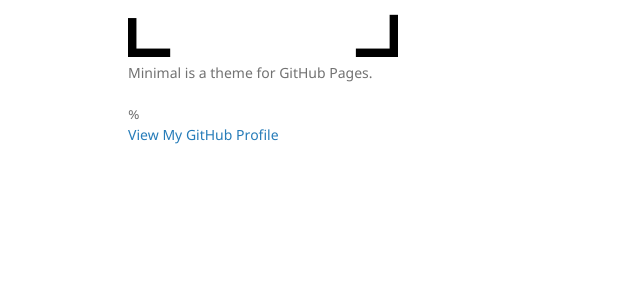
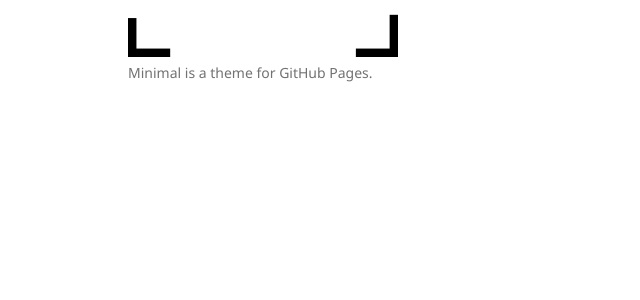
Before and after one commit to blazelisheng/blazelisheng.github.io, a Jekyll site: the page built from index.md, in a window 1280 px wide. Shown: the part 221-521 px from the top of the page, without its empty margins (82-722 px from the left). Built offline with Jekyll 4.4.1, drawn with Linux system fonts in a browser that asks for light colours; our own code applies the rules of GitHub Pages for plain Markdown files.

Commit message:
Update default.html

```diff
--- a/_layouts/default.html
+++ b/_layouts/default.html
@@ -22,13 +22,9 @@
 
         <p>{{ site.description | default: site.github.project_tagline }}</p>
 
-        {% if site.github.is_project_page %}
-        <p class="view"><a href="{{ site.github.repository_url }}">View the Project on GitHub <small>{{ site.github.repository_nwo }}</small></a></p>
-        {% endif %}
 
-        {% if site.github.is_user_page %}
-       % <p class="view"><a href="{{ site.github.owner_url }}">View My GitHub Profile</a></p>
-        {% endif %}
+
+
 
         {% if site.show_downloads %}
         <ul class="downloads">
```
